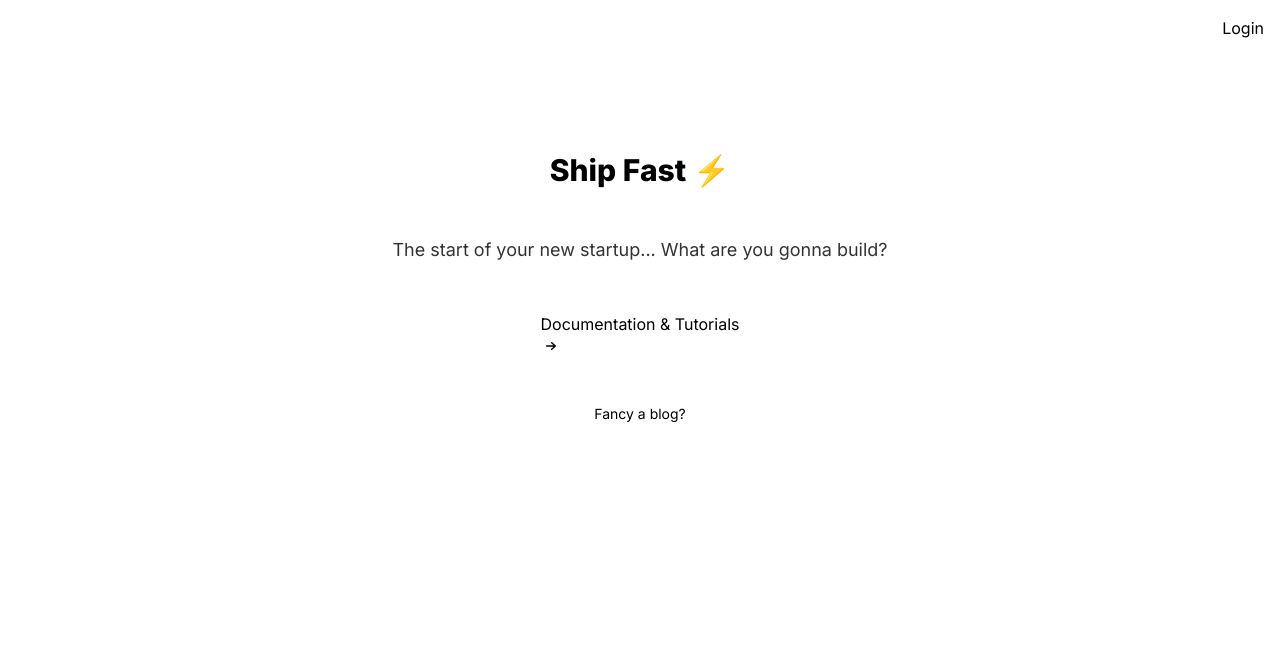
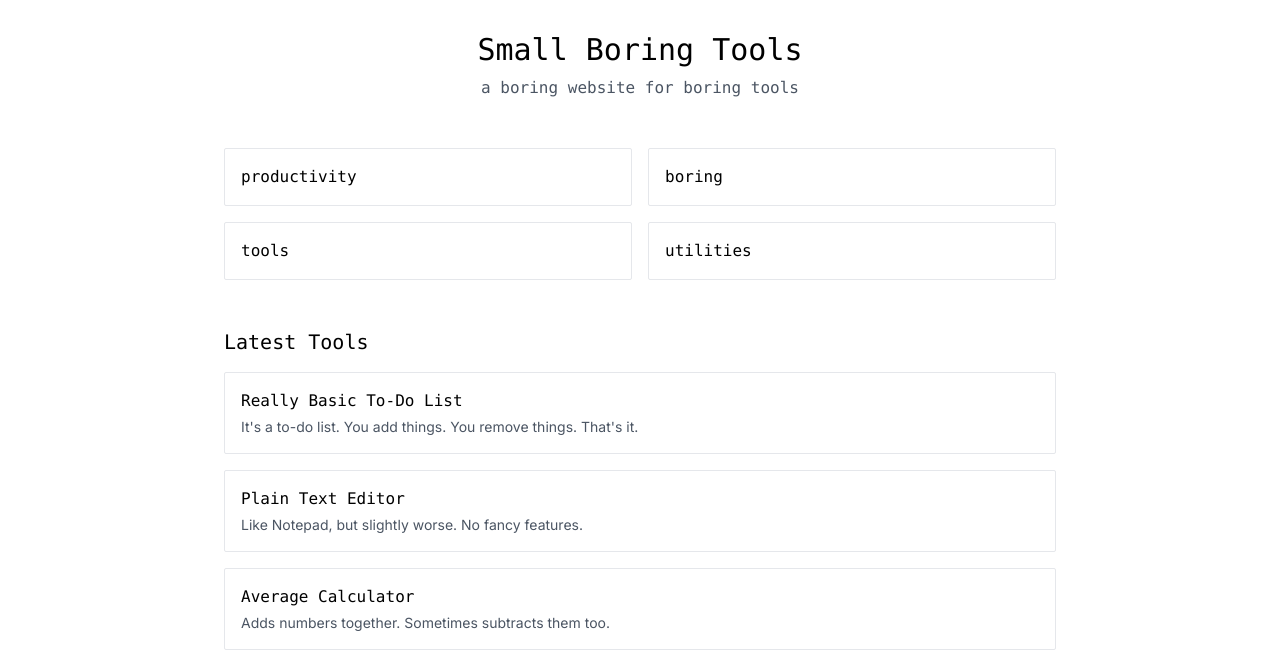
Before and after one commit to JaySConfig/SmallBoringTools, a Next.js app: page / in a window 1280 px wide. Shown: the top 670 px of the page. Built offline with nearby package versions, Linux system fonts and the light colour scheme; no server answers.

Commit message:
created homepape

```diff
--- a/app/page.js
+++ b/app/page.js
@@ -1,45 +1,47 @@
-import Link from "next/link";
-import ButtonSignin from "@/components/ButtonSignin";
+// app/page.js
+import Link from 'next/link'
+import database from '@/data/database.json'
 
-export default function Page() {
+export default function HomePage() {
+  // Get unique categories from our database
+  const uniqueCategories = new Set()
+  database.projects.forEach(project => {
+    project.category.forEach(cat => uniqueCategories.add(cat))
+  })
+
   return (
-    <>
-      <header className="p-4 flex justify-end max-w-7xl mx-auto">
-        <ButtonSignin text="Login" />
-      </header>
-      <main>
-        <section className="flex flex-col items-center justify-center text-center gap-12 px-8 py-24">
-          <h1 className="text-3xl font-extrabold">Ship Fast ⚡️</h1>
+    <main className="max-w-4xl mx-auto p-8">
+      {/* Intentionally boring header */}
+      <div className="mb-12 text-center">
+        <h1 className="text-3xl font-mono mb-2">Small Boring Tools</h1>
+        <p className="text-gray-600 font-mono">a boring website for boring tools</p>
+      </div>
 
-          <p className="text-lg opacity-80">
-            The start of your new startup... What are you gonna build?
-          </p>
+      {/* Simple category grid */}
+      <div className="grid grid-cols-1 md:grid-cols-2 gap-4">
+        {Array.from(uniqueCategories).map((category) => (
+          <Link
+            key={category}
+            href={`/submissions/${category}`}
+            className="p-4 border border-gray-200 hover:border-gray-300 rounded-sm transition-colors font-mono"
+          >
+            {category}
+          </Link>
+        ))}
+      </div>
 
-          <a
-            className="btn btn-primary"
-            href="https://shipfa.st/docs"
-            target="_blank"
-          >
-            Documentation & tutorials{" "}
-            <svg
-              xmlns="http://www.w3.org/2000/svg"
-              viewBox="0 0 20 20"
-              fill="currentColor"
-              className="w-5 h-5"
-            >
-              <path
-                fillRule="evenodd"
-                d="M5 10a.75.75 0 01.75-.75h6.638L10.23 7.29a.75.75 0 111.04-1.08l3.5 3.25a.75.75 0 010 1.08l-3.5 3.25a.75.75 0 11-1.04-1.08l2.158-1.96H5.75A.75.75 0 015 10z"
-                clipRule="evenodd"
-              />
-            </svg>
-          </a>
-
-          <Link href="/blog" className="link link-hover text-sm">
-            Fancy a blog?
-          </Link>
-        </section>
-      </main>
-    </>
-  );
+      {/* Latest additions - keeping it simple */}
+      <div className="mt-12">
+        <h2 className="text-xl font-mono mb-4">Latest Tools</h2>
+        <div className="space-y-4">
+          {database.projects.slice(0, 3).map(project => (
+            <div key={project.id} className="p-4 border border-gray-200 rounded-sm">
+              <h3 className="font-mono">{project.title}</h3>
+              <p className="text-gray-600 text-sm mt-1">{project.description}</p>
+            </div>
+          ))}
+        </div>
+      </div>
+    </main>
+  )
 }
--- /dev/null
+++ b/data/database.json
@@ -0,0 +1,40 @@
+{
+    "projects": [
+      {
+        "id": "1",
+        "title": "Really Basic To-Do List",
+        "description": "It's a to-do list. You add things. You remove things. That's it.",
+        "logo": "https://example.com/todo-logo.png",
+        "category": ["productivity", "boring"],
+        "url": "https://basic-todo.com",
+        "status": "approved",
+        "submittedAt": "2024-02-15",
+        "paymentStatus": "completed",
+        "price": 5
+      },
+      {
+        "id": "2",
+        "title": "Plain Text Editor",
+        "description": "Like Notepad, but slightly worse. No fancy features.",
+        "logo": "https://example.com/editor-logo.png",
+        "category": ["tools", "boring"],
+        "url": "https://plain-editor.com",
+        "status": "approved",
+        "submittedAt": "2024-02-14",
+        "paymentStatus": "completed",
+        "price": 3
+      },
+      {
+        "id": "3",
+        "title": "Average Calculator",
+        "description": "Adds numbers together. Sometimes subtracts them too.",
+        "logo": "https://example.com/calc-logo.png",
+        "category": ["utilities", "boring"],
+        "url": "https://avg-calc.com",
+        "status": "approved",
+        "submittedAt": "2024-02-13",
+        "paymentStatus": "completed",
+        "price": 2
+      }
+    ]
+  }
```
Also changed, not shown: 1 other file (tests, documents, lock files or other folders).
